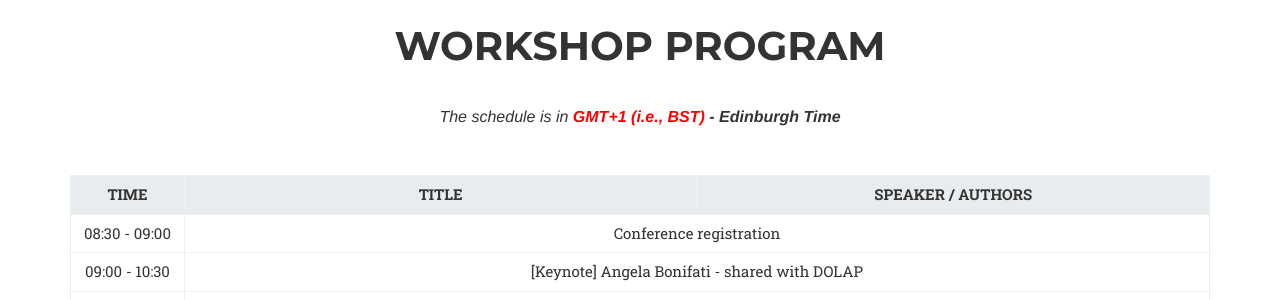
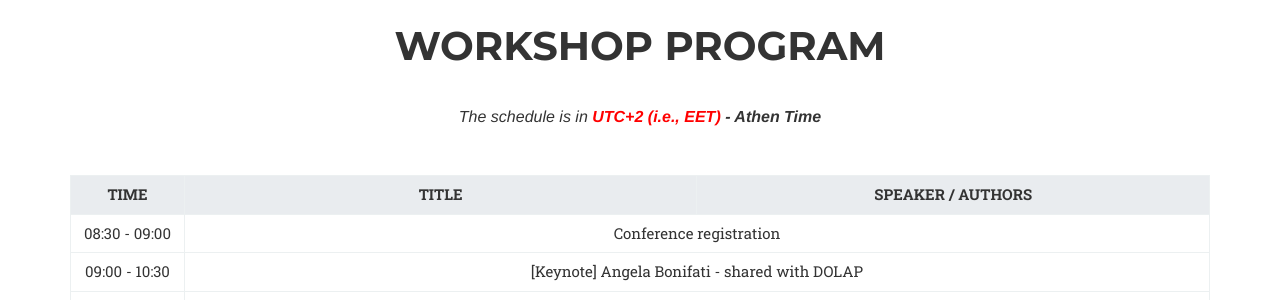
Before and after one commit to big-unibo/dataplat2024, a Jekyll site: the page built from index.html, in a window 1280 px wide and 900 px high, scrolled down 4259 px. Shown: the part 152-452 px from the top of the window. Built offline with Jekyll 4.4.1, drawn with Linux system fonts in a browser that asks for light colours; some web fonts are replaced.

Commit message:
working on the program

```diff
--- a/_includes/program.html
+++ b/_includes/program.html
@@ -4,7 +4,7 @@
             <div class="col-lg-12 text-center">
                 <h2 class="section-heading">Workshop program</h2>
 
-                <h3 class="section-subheading" style="margin-top:40px">The schedule is in <strong><span style="color:red">GMT+1 (i.e., BST)</span> - Edinburgh Time</strong></h3>
+                <h3 class="section-subheading" style="margin-top:40px">The schedule is in <strong><span style="color:red">UTC+2 (i.e., EET)</span> - Athen Time</strong></h3>
 
                 <div class="row" id="table-program">
                     <div class="table-wrap col-lg-12">
```
